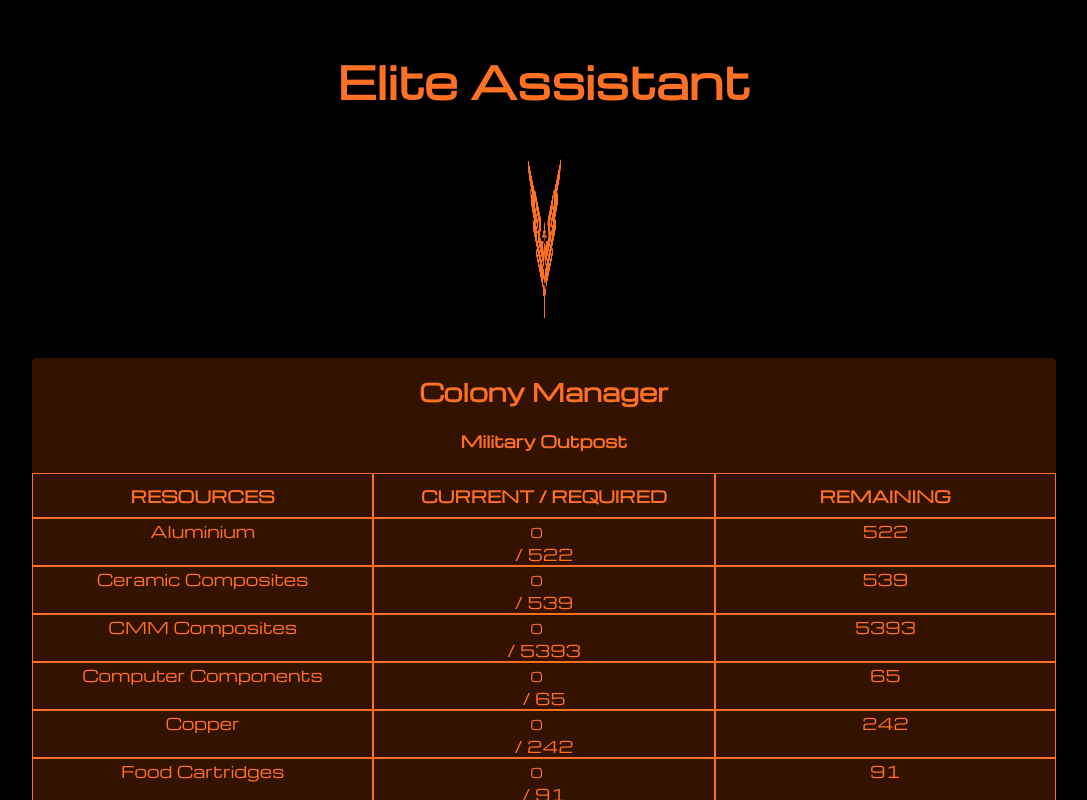
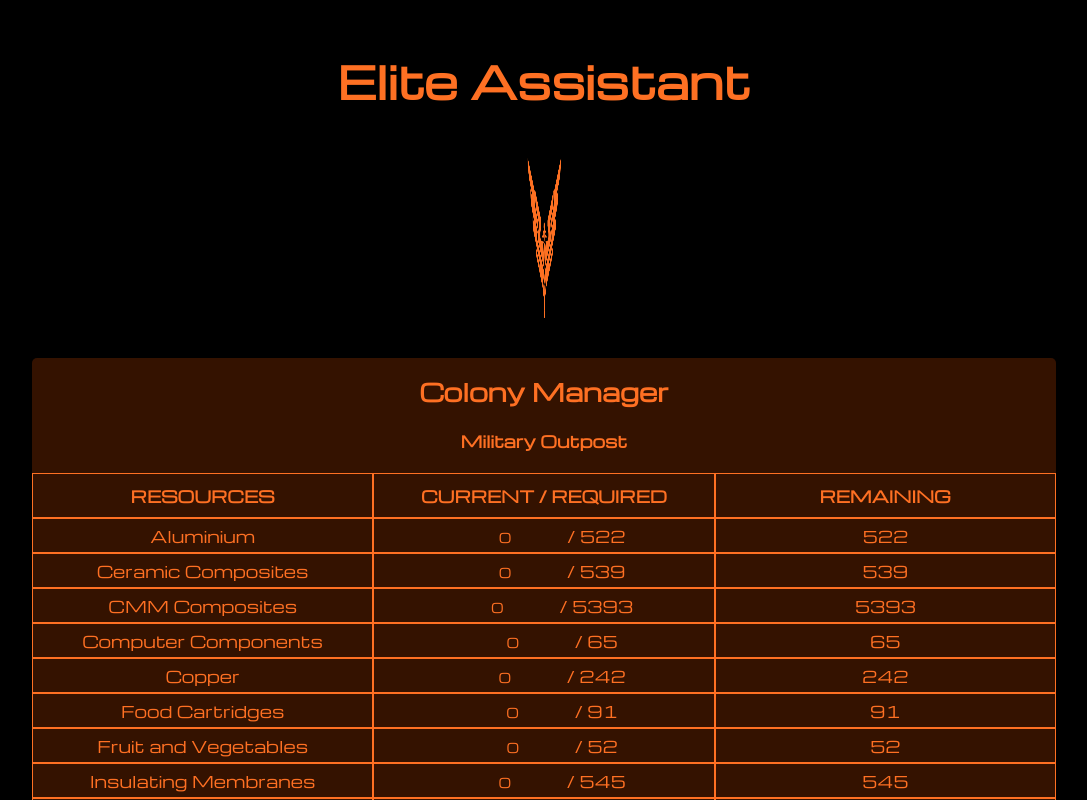
Before and after one commit to rubeun/elite-assistant, a React (Create React App) app: page / in a window 1280 px wide. Shown: the top 800 px of the page, without its empty margins (96-1183 px from the left). Built offline with nearby package versions, Linux system fonts and the light colour scheme.

Commit message:
Colony styles

```diff
--- a/src/Colony/Colony.module.css
+++ b/src/Colony/Colony.module.css
@@ -16,8 +16,9 @@
   grid-template-rows: 1fr;
   & div {
     border: 1px solid var(--hud-text);
+    padding: 5px 0;
     & .resourceInput {
-      width: 100%;
+      width: 100px;
       text-align: center;
       color: var(--hud-text);
       background-color: var(--hud-background);
```
